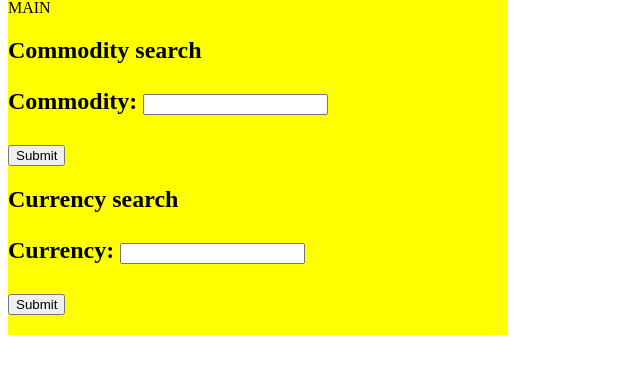
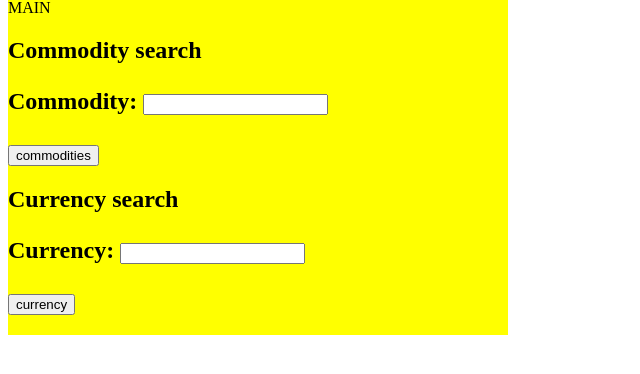
Before and after one commit to sagefhopkins/market_Monitor_New_Api, a Flask app: page / in a window 1280 px wide. Shown: the part 119-493 px from the top of the page, without its empty margins (0-640 px from the left). Run offline with Flask 2, Linux system fonts and the light colour scheme.

Commit message:
More Changes

```diff
--- a/Web/market.py
+++ b/Web/market.py
@@ -25,14 +25,14 @@ def index():
 
 def commodities_all():
 
-    if request.method == 'POST':
+    if request.form.post['action'] == 'commodities':
         form = request.form
         return redirect(url_for('commodities', query = enc(form['query'])))
     else:
         return redirect(url_for('commodities', query = enc('.*')))
 
 def currency_all():
-    if request.method == 'POST':
+    if request.form.post['action'] == 'currency':
         form = request.form
         return redirect(url_for('currency', query = enc(form['query'])))
     else:
--- a/Web/templates/index.html
+++ b/Web/templates/index.html
@@ -15,12 +15,12 @@
     <h2>Commodity search<h2>
     <form action="/commodities" method="POST">
       <p>Commodity: <input type="text" name="query"></p>
-      <input type="submit" value="Submit">
+      <input type="submit" name = "action" value="commodities">
     </form>
     <h2>Currency search<h2>
     <form action="/currency" method="POST">
       <p>Currency: <input type="text" name="query"></p>
-      <input type="submit" value="Submit">
+      <input type="submit" name = "action" value="currency">
     </form>
   </div>
   <div class="clear"></div>
```
